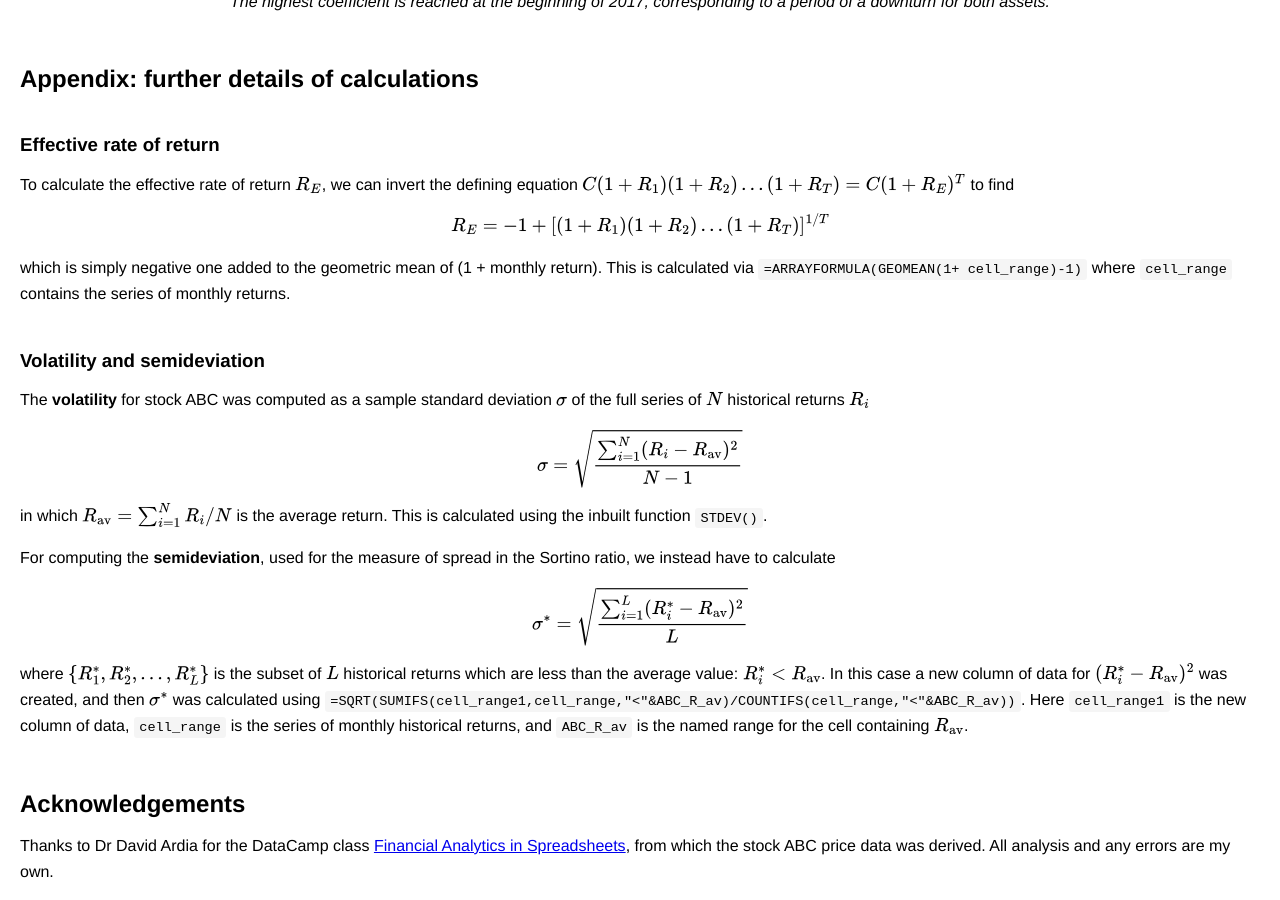
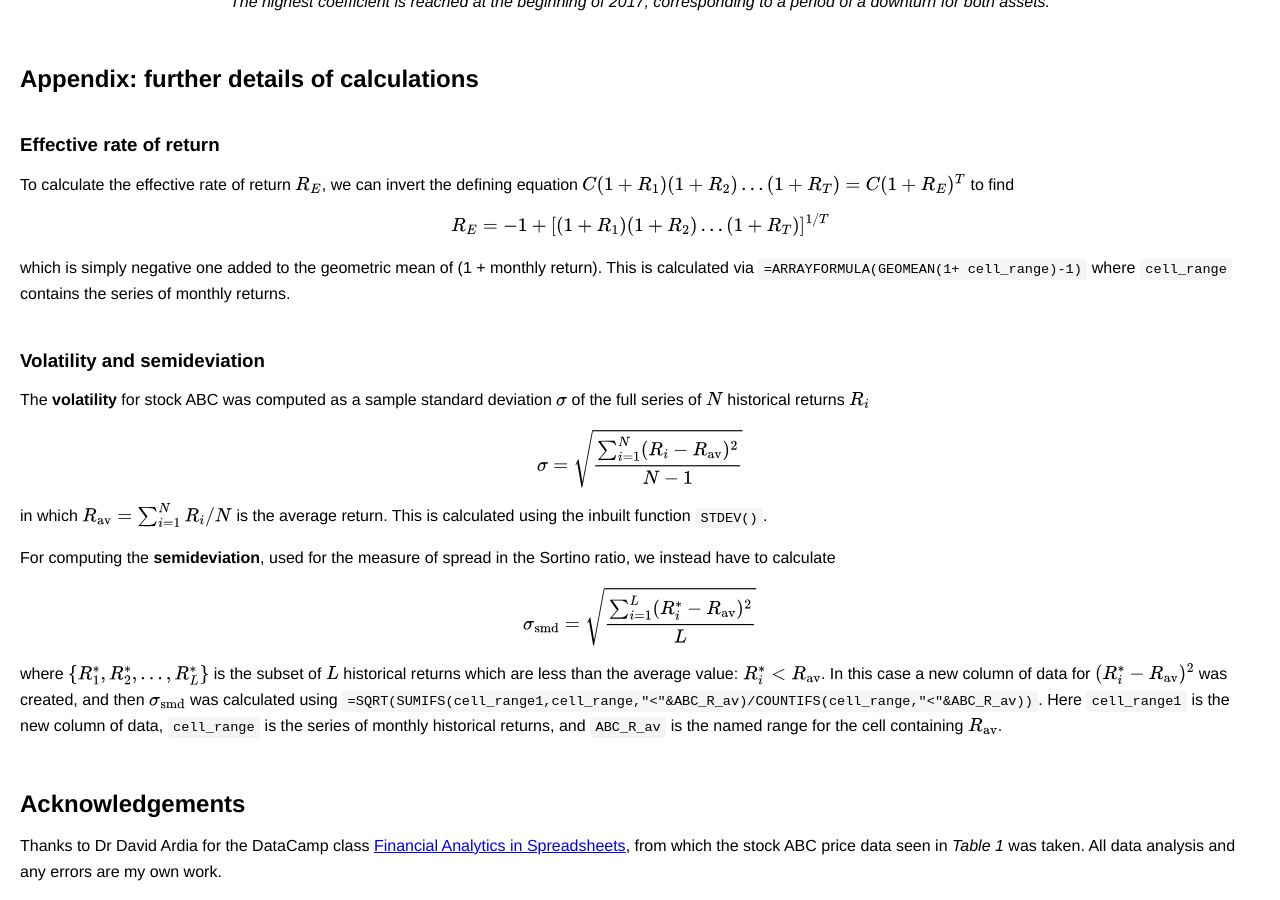
Before and after one commit to bfmkr/portfolio, a Jekyll site: the page built from Spreadsheet Demo.md, in a window 1280 px wide and 900 px high, scrolled down 7197 px. Built offline with Jekyll 4.4.1, drawn with Linux system fonts in a browser that asks for light colours.

Commit message:
Make symbols consistent inn appendix

```diff
--- a/Spreadsheet Demo.md
+++ b/Spreadsheet Demo.md
@@ -298,19 +298,19 @@ This is calculated using the inbuilt function `STDEV()`.
 For computing the **semideviation**, used for the measure of spread in the Sortino ratio, we instead have to calculate
 
 \\[
-\sigma^{\*} = \sqrt{\frac{\sum_{i=1}^{L} (R_{i}^{\*} -R_{\text{av}})^{2}}{L}}
+\sigma_{\text{smd}} = \sqrt{\frac{\sum_{i=1}^{L} (R_{i}^{\*} -R_{\text{av}})^{2}}{L}}
 \\]
 
 where \\( \\{ R_{1}^{\*},R_{2}^{\*},\dots,R_{L}^{\*} \\}\\) is the subset of \\( L \\) historical returns which are less than the average value: \\(R_{i}^{*} < R_{\text{av}}\\).
 <!-- In this case no such inbuilt function such as `STDEV()` is available.  -->
-In this case a new column of data for \\( (R_{i}^{\*} -R_{\text{av}})^{2}\\) was created, and then \\(\sigma^{\*}\\) was calculated using `=SQRT(SUMIFS(cell_range1,cell_range,"<"&ABC_R_av)/COUNTIFS(cell_range,"<"&ABC_R_av))`.
+In this case a new column of data for \\( (R_{i}^{\*} -R_{\text{av}})^{2}\\) was created, and then \\(\sigma_{\text{smd}}\\) was calculated using `=SQRT(SUMIFS(cell_range1,cell_range,"<"&ABC_R_av)/COUNTIFS(cell_range,"<"&ABC_R_av))`.
 Here `cell_range1` is the new column of data, `cell_range` is the series of monthly historical returns, and `ABC_R_av` is the named range for the cell containing \\(R_{\text{av}}\\).
 
 
 ## Acknowledgements
 
-Thanks to Dr David Ardia for the DataCamp class [Financial Analytics in Spreadsheets](https://www.datacamp.com/courses/financial-analytics-in-spreadsheets), from which the stock ABC price data was derived.
-All analysis and any errors are my own.
+Thanks to Dr David Ardia for the DataCamp class [Financial Analytics in Spreadsheets](https://www.datacamp.com/courses/financial-analytics-in-spreadsheets), from which the stock ABC price data seen in *Table 1* was taken.
+All data analysis and any errors are my own work.
 
 
 <script>
```
